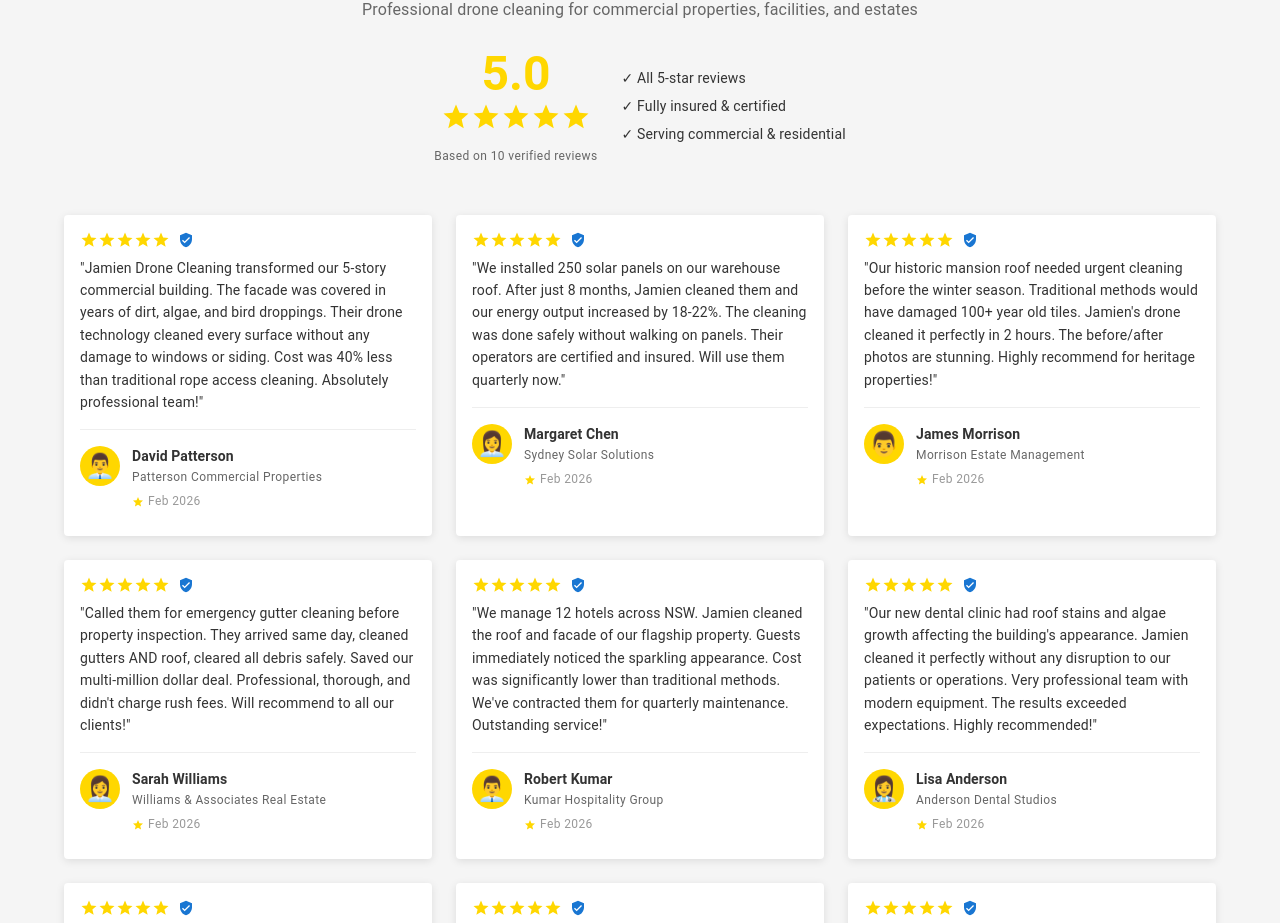
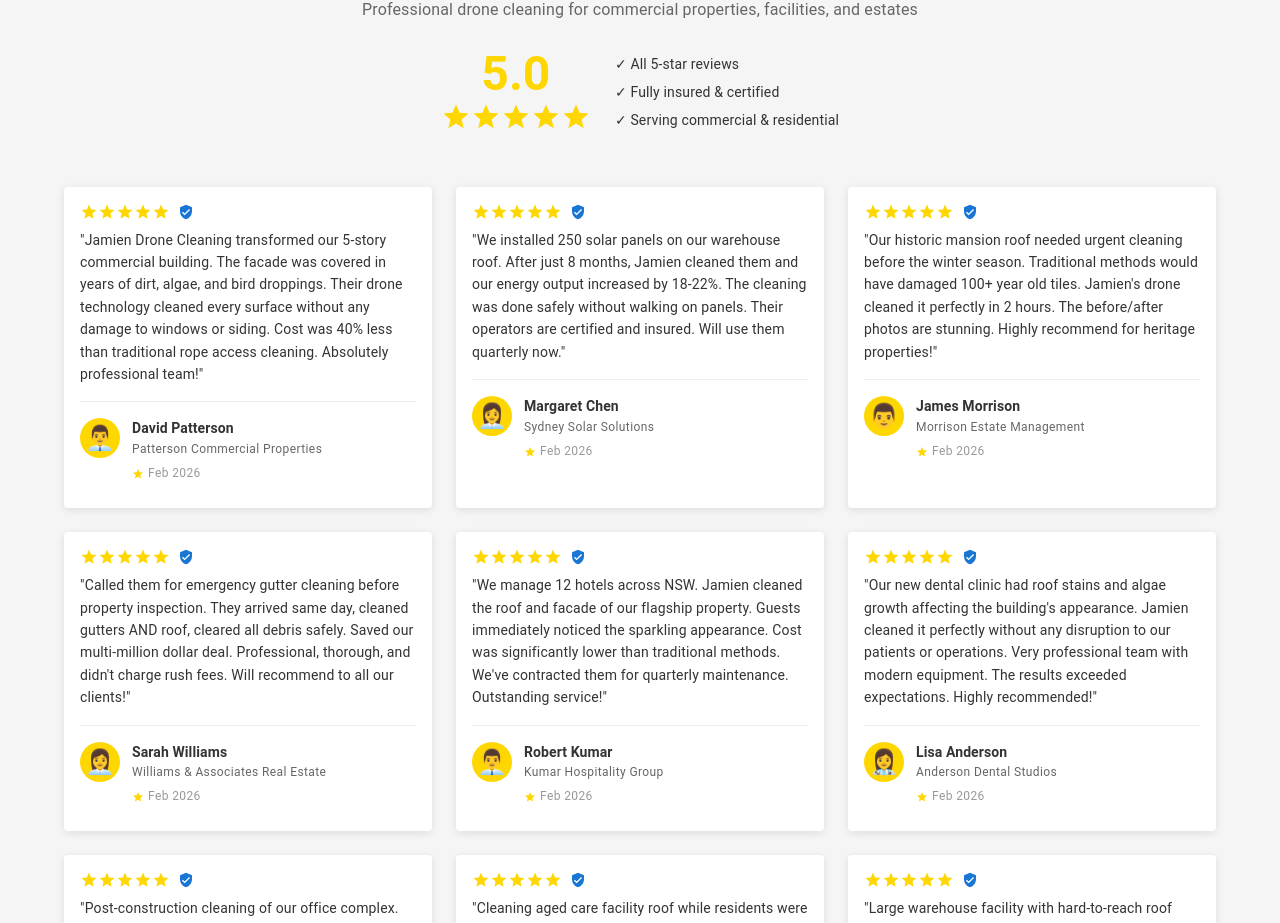
Before and after one commit to steven29-test/jamien-drone-cleaning, a React (Vite) app: page / in a window 1280 px wide. Shown: the part 1630-2553 px from the top of the page. Built offline with nearby package versions, Linux system fonts and the light colour scheme.

Commit message:
Remove 'Based on 10 verified reviews' text from reviews section
- Removed the caption below the rating
- Keeps the rating display and other review information
- Cleaner, more minimal appearance

Assisted-By: cagent

```diff
--- a/src/components/GoogleReviews.tsx
+++ b/src/components/GoogleReviews.tsx
@@ -138,9 +138,6 @@ export default function GoogleReviews() {
                 {averageRating}
               </Typography>
               <Rating value={5} readOnly size="large" sx={{ color: '#ffd700', justifyContent: 'center' }} />
-              <Typography variant="caption" sx={{ display: 'block', mt: 1, color: '#666' }}>
-                Based on {totalReviews} verified reviews
-              </Typography>
             </Box>
             <Box sx={{ textAlign: 'left', color: '#333' }}>
               <Typography variant="body2" sx={{ mb: 1 }}>
```
